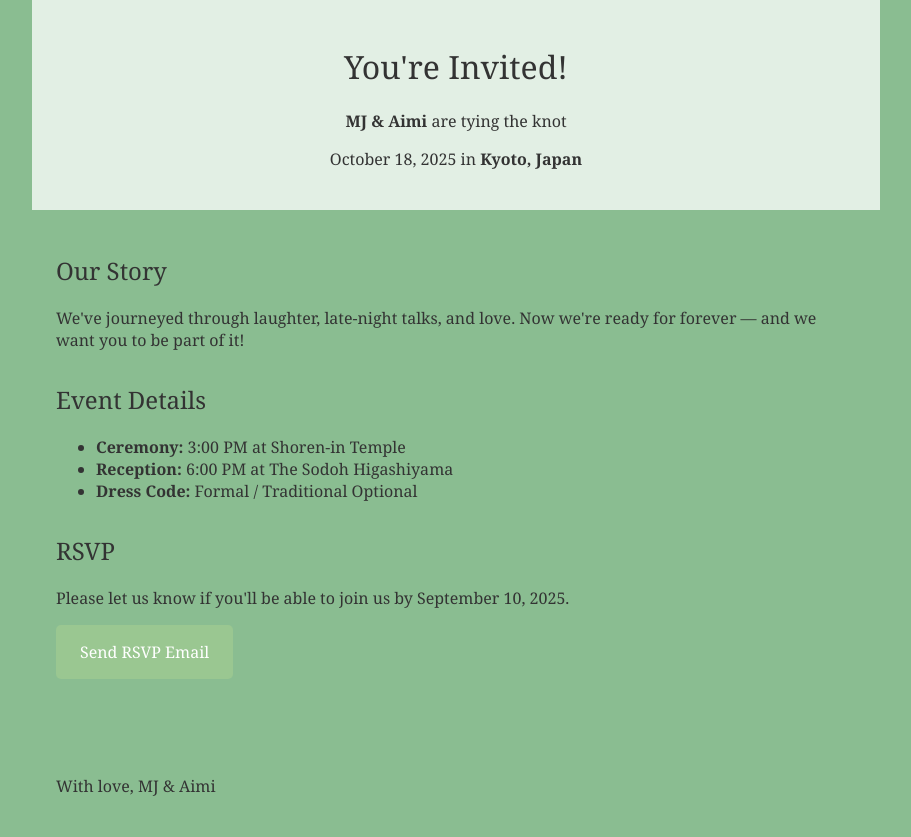
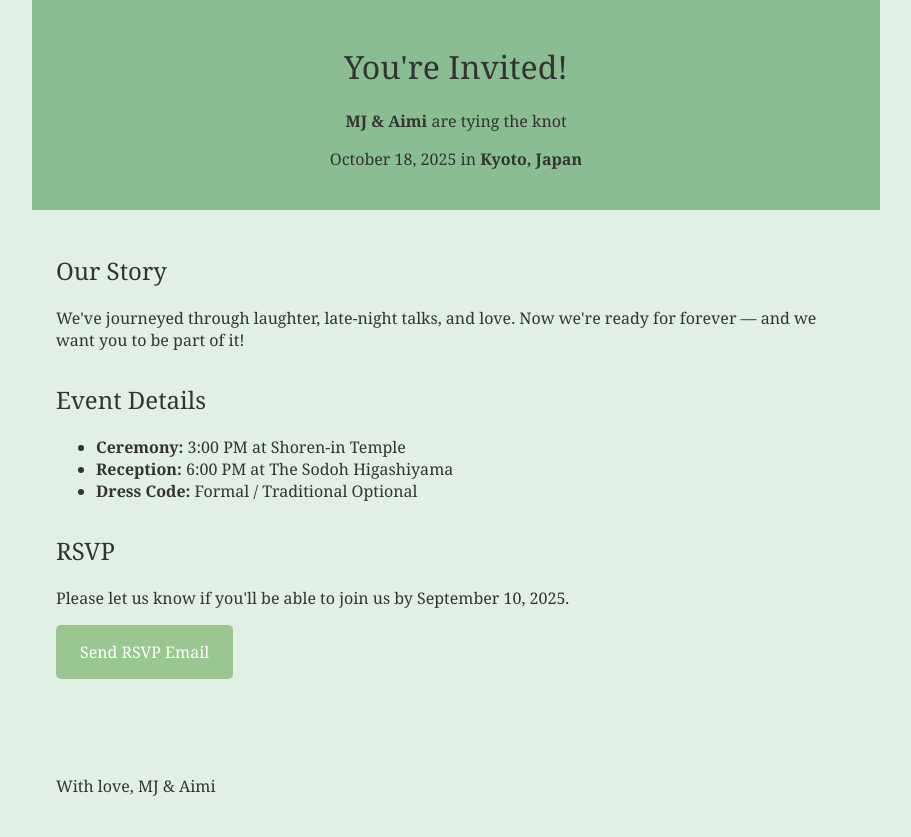
Before and after one commit to vllgmzelle/Wedding, a plain HTML site: page index.html in a window 1280 px wide. Shown: the whole page, without its empty margins (184-1095 px from the left). Drawn offline with Linux system fonts and the light colour scheme.

Commit message:
Update index.html

```diff
--- a/index.html
+++ b/index.html
@@ -7,7 +7,7 @@
 <style>
 body {
 font-family: 'Georgia', serif;
-background-color:#8abd91;
+background-color:#e2efe4;
 color: #333;
 margin: 0;
 padding: 0;
@@ -18,7 +18,7 @@ max-width: 800px;
 margin: auto;
 }
 header {
-background-color: #e2efe4;
+background-color: #8abd91;
 text-align: center;
 }
 h1, h2 {
```
